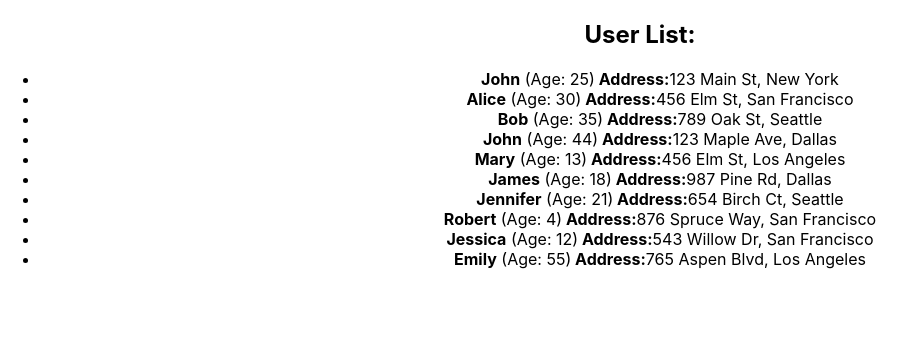
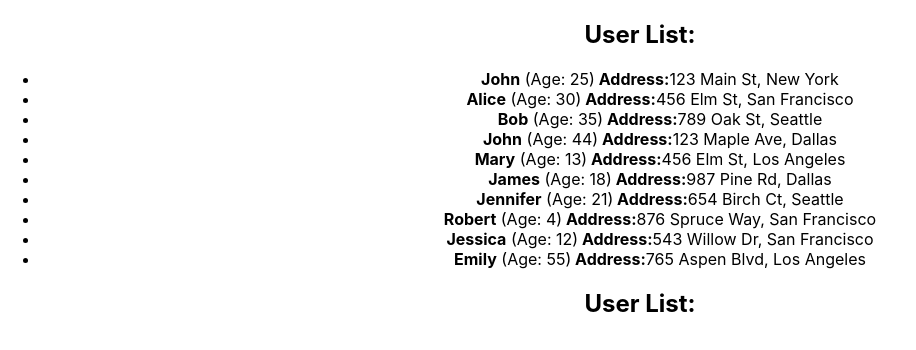
Before and after one commit to genamontana/homework-front-main, a React (Create React App) app: page / in a window 1280 px wide. Shown: the top 350 px of the page, without its empty margins (0-916 px from the left). Built offline with nearby package versions, Linux system fonts and the light colour scheme.

Commit message:
hw2 in process

```diff
--- a/src/App.tsx
+++ b/src/App.tsx
@@ -8,7 +8,7 @@ function App() {
   return (
     <div className="App">
       <HW1 />
-      {/*<HW2 />*/}
+      <HW2 />
       {/*<HW3 />*/}
       {/*<HW4 />*/}
     </div>
```
